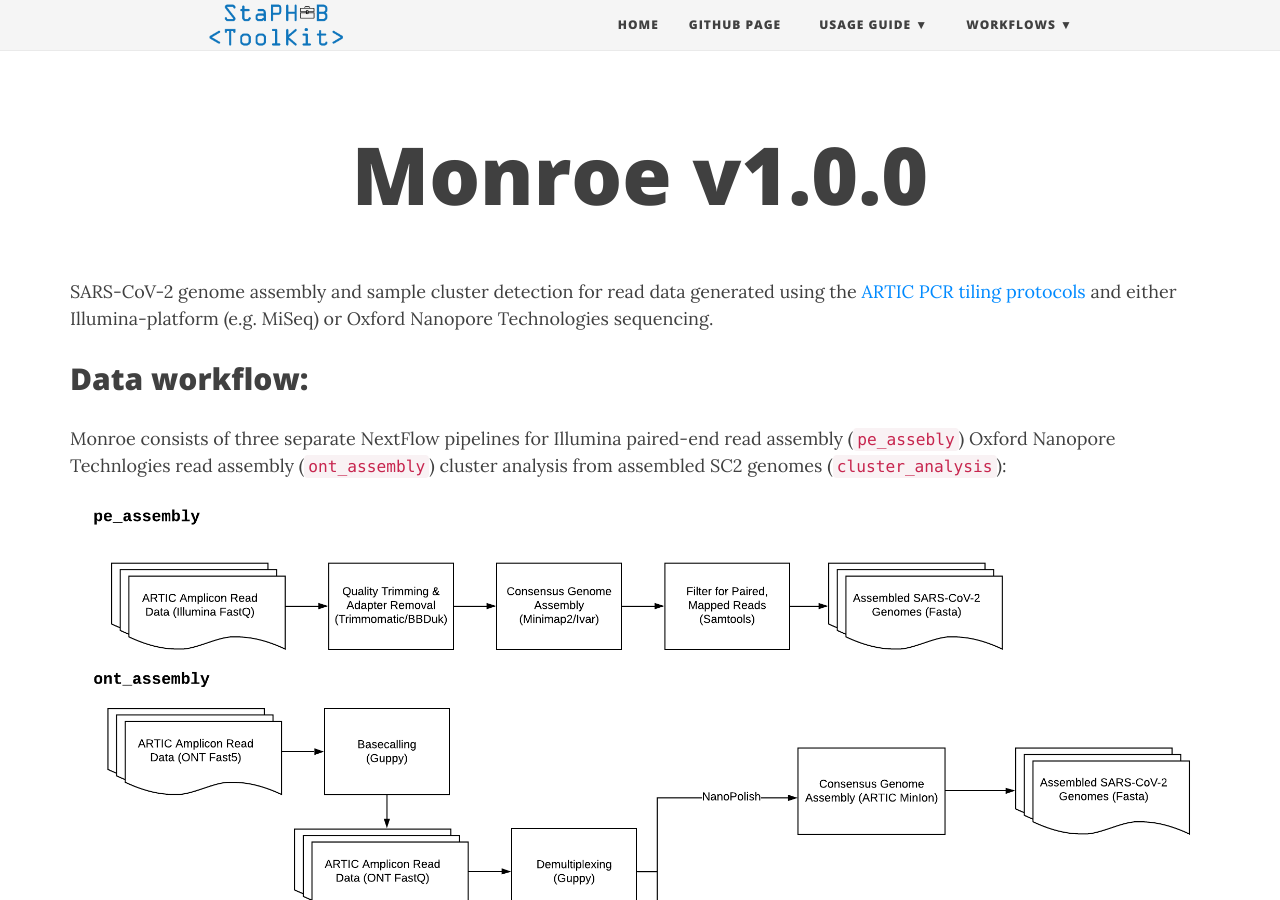
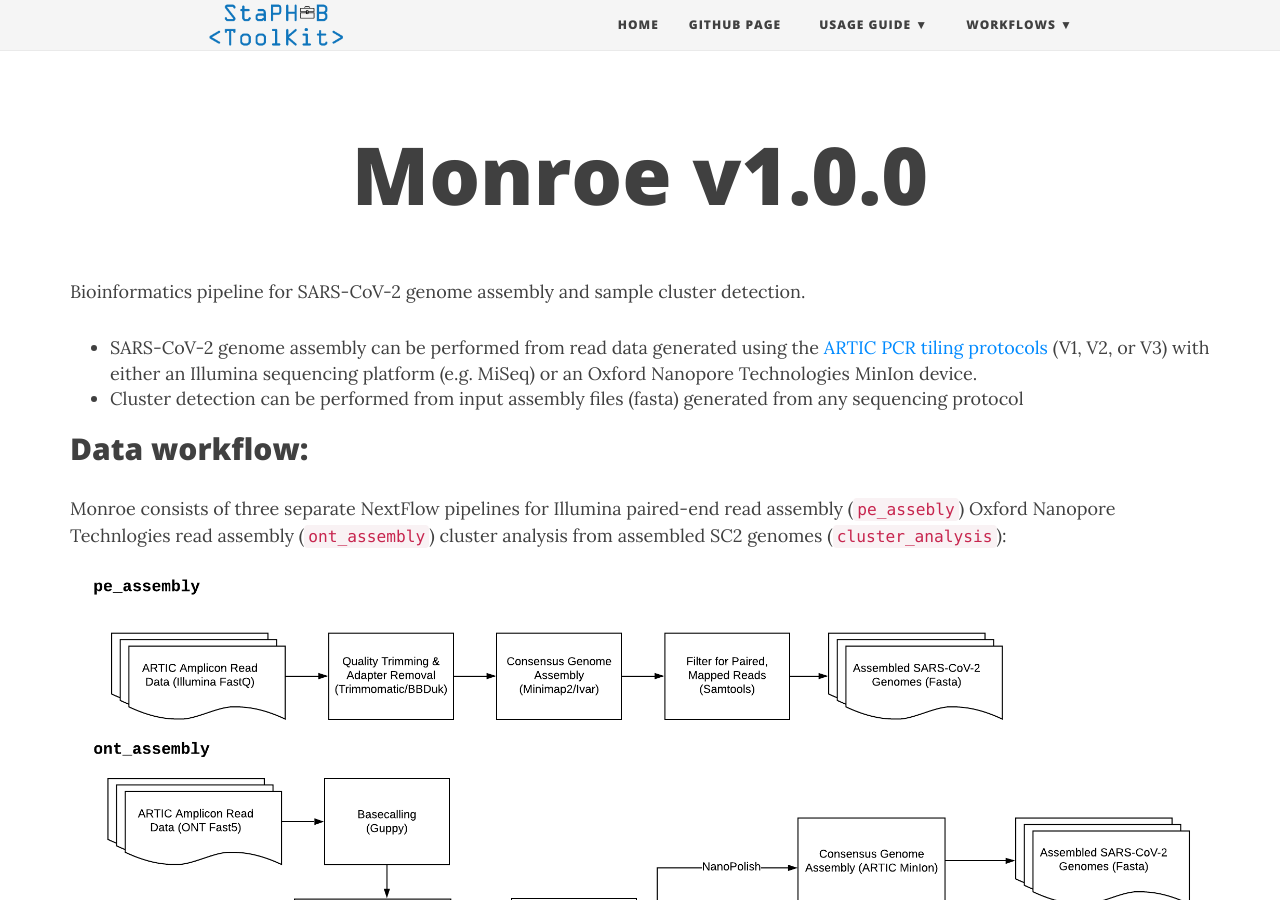
Before and after one commit to StaPH-B/staphb_toolkit, a Jekyll site: the page built from docs/workflow_docs/monroe.md, in a window 1280 px wide and 900 px high. Built offline with Jekyll 4.4.1, drawn with Linux system fonts in a browser that asks for light colours; nearby versions of some CDN libraries; some of the changed text lies outside the part shown.

Commit message:
add ont_assembly documentation

```diff
--- a/docs/workflow_docs/monroe.md
+++ b/docs/workflow_docs/monroe.md
@@ -2,7 +2,9 @@
 title: 'Monroe v1.0.0'
 layout: page
 ---
-SARS-CoV-2 genome assembly and sample cluster detection for read data generated using the [ARTIC PCR tiling protocols](https://artic.network/ncov-2019) and either  Illumina-platform (e.g. MiSeq) or Oxford Nanopore Technologies sequencing.
+Bioinformatics pipeline for SARS-CoV-2 genome assembly and sample cluster detection.
+- SARS-CoV-2 genome assembly can be performed from read data generated using the [ARTIC PCR tiling protocols](https://artic.network/ncov-2019) (V1, V2, or V3) with either an Illumina sequencing platform (e.g. MiSeq) or an Oxford Nanopore Technologies MinIon device.
+- Cluster detection can be performed from input assembly files (fasta) generated from any sequencing protocol
 
 ## Data workflow:
 Monroe consists of three separate NextFlow pipelines for Illumina paired-end read assembly (`pe_assebly`) Oxford Nanopore Technlogies read assembly (`ont_assembly`) cluster analysis from assembled SC2 genomes (`cluster_analysis`):
@@ -60,7 +62,11 @@
 | samtools  | Gathering alignment quality metrics  | staphb/samtools:1.10  | |
 | assembly_results  | Curating assembly quality metrics  | staphb/tiptoft:1.0.0 | Light-weight container with python3 |
 
-## Oxford Nanopore Technlogies  Read Assembly:
+## Oxford Nanopore Technlogies (ONT) Read Assembly:
+
+Monroe `ont_assembly` can accept ONT Fast5 or FastQ read data. If Fast5 files are provided, high accuracy basecalling will be performed using a GPU-optimized environment. ONT FastQ files, in accordance to the [ARTIC bioinformatics protocols](https://artic.network/ncov-2019/ncov2019-bioinformatics-sop.html), undergo demultiplexing and read filtering prior to genome assembly with either [NanoPolish](https://nanopolish.readthedocs.io/en/latest/) or [Medaka](https://github.com/nanoporetech/medaka).
+
+Output from snp-dists and IQ-Tree are curated into a single pdf report using the [StaPH-B cluster-report-env](https://hub.docker.com/r/staphb/cluster-report-env)
 
 guppy
 guppy artic minion artic medaka
```
